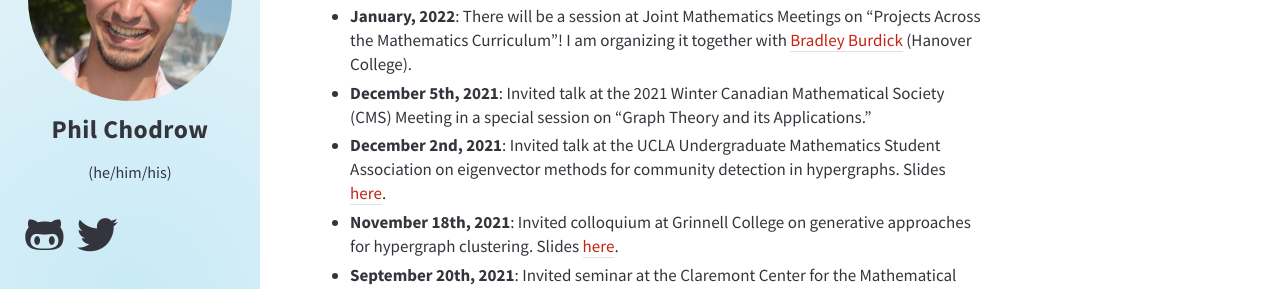
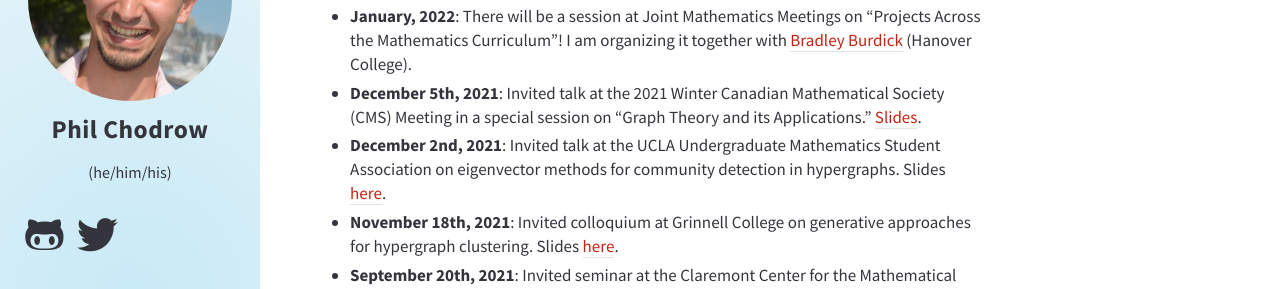
Before and after one commit to PhilChodrow/UCLA-website, a Jekyll site: the page built from index.md, in a window 1280 px wide and 900 px high, scrolled down 638 px. Shown: the part 154-443 px from the top of the window. Built offline with Jekyll 4.4.1, drawn with Linux system fonts in a browser that asks for light colours; nearby versions of some CDN libraries; comment, search, counter and statistics services are not loaded; a style sheet for code colours, icons or effects is not loaded.

Commit message:
Update index.md

```diff
--- a/index.md
+++ b/index.md
@@ -19,7 +19,7 @@ I did my PhD at MIT's [Operations Research Center](https://www.mit.edu/~orc/) un
 
 - **February, 2022**: I will be a co-organizer of the second edition of the workshop on [Graphs And More Complex Structures For Learning And Reasoning](https://sites.google.com/view/gclr2021/speakers) at AAAI in February, 2022.
 - **January, 2022**: There will be a session at Joint Mathematics Meetings on "Projects Across the Mathematics Curriculum"! I am organizing it together with [Bradley Burdick](https://sites.google.com/view/bradleylewisburdick) (Hanover College).
-- **December 5th, 2021**: Invited talk at the 2021 Winter Canadian Mathematical Society (CMS) Meeting in a special session on "Graph Theory and its Applications."
+- **December 5th, 2021**: Invited talk at the 2021 Winter Canadian Mathematical Society (CMS) Meeting in a special session on "Graph Theory and its Applications." [Slides](http://www.philchodrow.com/talks/hypergraph-spectral/CMS).
 - **December 2nd, 2021**: Invited talk at the UCLA Undergraduate Mathematics Student Association on eigenvector methods for community detection in hypergraphs. Slides [here](http://www.philchodrow.com/talks/hypergraph-spectral/umsa#1).
 - **November 18th, 2021**: Invited colloquium at Grinnell College on generative approaches for hypergraph clustering. Slides [here](http://www.philchodrow.com/talks/grinnell-2021).
 - **September 20th, 2021**: Invited seminar at the Claremont Center for the Mathematical Sciences on "Eigenvector Methods for Community Detection in Hypergraphs." I'll be presenting some ongoing work with [Jamie Haddock](https://www.math.ucla.edu/~jhaddock/) (Mathematics, Harvey Mudd) and [Nicole Eikmeier](https://eikmeier.sites.grinnell.edu/) (Computer Science, Grinnell). Slides [here](http://www.philchodrow.com/talks/hypergraph-spectral/#1).
```
